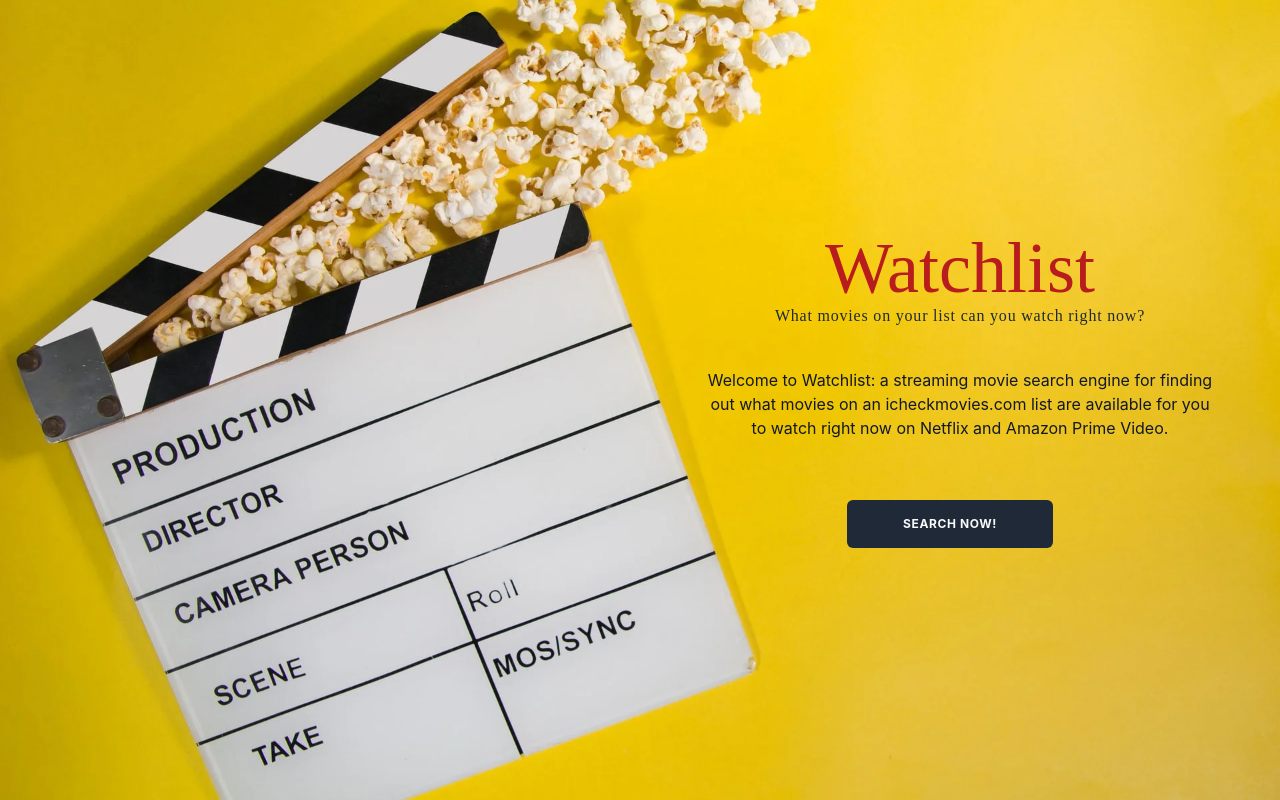
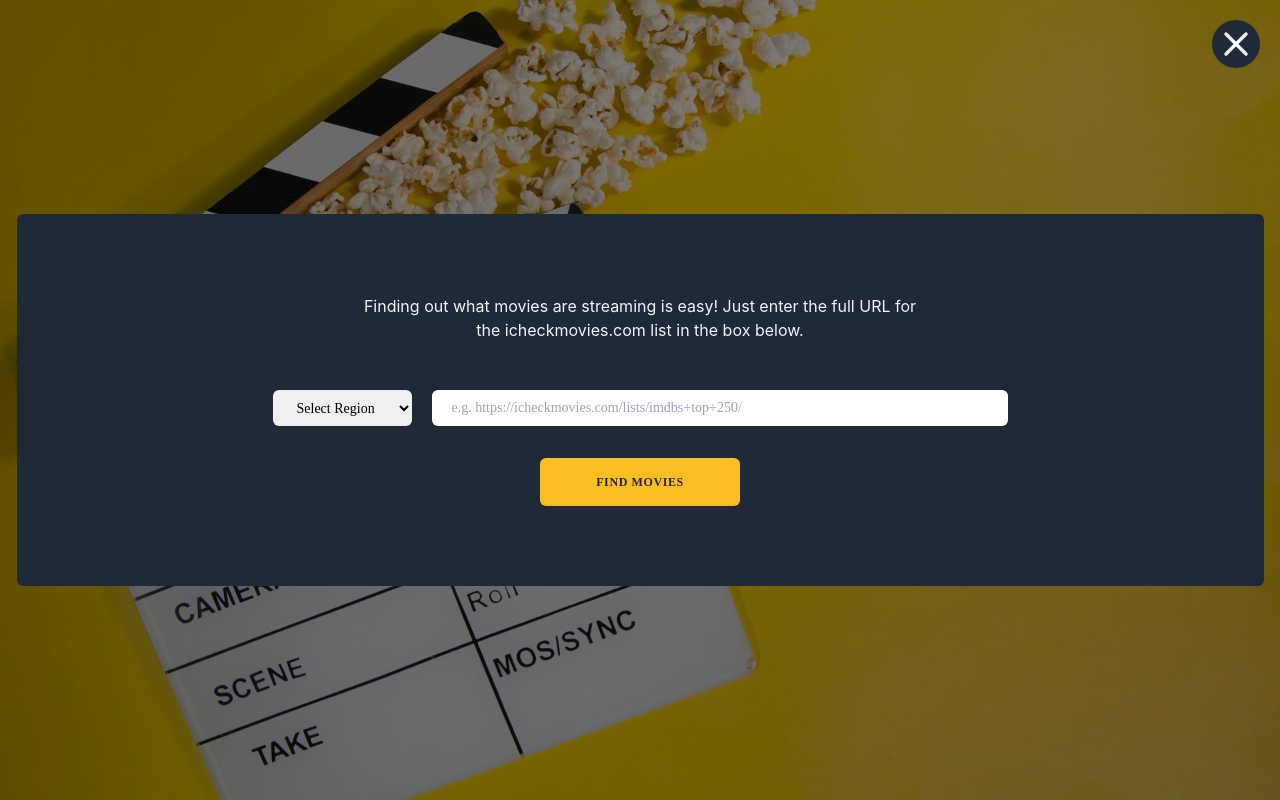
Before and after one commit to vitamins999/watchlist-2.0, a Next.js app: page / in a window 1280 px wide. Both pictures are taken after a click on the button "SEARCH NOW!". Built offline with nearby package versions, Linux system fonts and the light colour scheme.

Commit message:
designed search modal and hooked up basic form functionality

```diff
--- a/package.json
+++ b/package.json
@@ -10,7 +10,8 @@
   "dependencies": {
     "next": "10.2.2",
     "react": "17.0.2",
-    "react-dom": "17.0.2"
+    "react-dom": "17.0.2",
+    "react-hook-form": "^7.6.7"
   },
   "devDependencies": {
     "autoprefixer": "^10.2.5",
--- a/pages/index.js
+++ b/pages/index.js
@@ -1,12 +1,33 @@
+import { useState } from 'react';
+import { useForm } from 'react-hook-form';
+
 import Layout from '../components/layout';
 
 const HomePage = () => {
+  const [modalOpen, setModalOpen] = useState(false);
+
+  const {
+    register,
+    handleSubmit,
+    watch,
+    formState: { errors },
+  } = useForm();
+
+  const onSubmit = (data) => {
+    console.log(data);
+    setModalOpen(false);
+  };
+
+  const handleModalOpen = () => {
+    setModalOpen(true);
+  };
+
   const title = 'Home';
 
   return (
     <Layout title={title}>
-      <main className='h-screen w-full bg-watchlistPortrait lg:bg-watchlist iPadPro:bg-watchlistPortrait iPadProWidescreen:bg-watchlistPortrait iPad:bg-watchlistPortrait iPadWidescreen:bg-watchlistPortrait bg-center bg-cover bg-no-repeat flex flex-row justify-end'>
-        <div className='flex flex-col justify-center lg:items-end iPadProWidescreen:items-center xl:mr-16 2xl:mr-64 xs:-mt-0 -mt-28 iPadProWidescreen:mr-0'>
+      <main className='relative h-screen w-full bg-watchlistPortrait lg:bg-watchlist iPadPro:bg-watchlistPortrait iPadProWidescreen:bg-watchlistPortrait iPad:bg-watchlistPortrait iPadWidescreen:bg-watchlistPortrait bg-center bg-cover bg-no-repeat flex flex-row justify-end'>
+        <div className='flex flex-col justify-center lg:items-end iPadProWidescreen:items-center xl:mr-16 2xl:mr-64 xs:-mt-0 -mt-28 iPadProWidescreen:mr-0 z-0'>
           <div className='flex flex-col justify-center items-center'>
             <h1 className='font-headingMain text-5xl lg:text-7xl text-red-700'>
               Watchlist
@@ -14,18 +35,92 @@
             <h2 className='font-bodyMain text-sm lg:text-base text-gray-800 tracking-wider'>
               What movies on your list can you watch right now?
             </h2>
-            <p className='max-w-lg mt-10 text-sm lg:px-0 px-5 lg:text-base font-bodyWatchlist text-gray-900 text-center'>
+            <p className='max-w-lg mt-10 text-sm lg:px-0 px-5 lg:text-base font-bodyMain text-gray-900 text-center'>
               Welcome to Watchlist: a streaming movie search engine for finding
-              out what movies on an icheckmovies.com list are available for you
-              to watch right now on Netflix and Amazon Prime Video.
+              out what movies on an{' '}
+              <a
+                className='underline text-blue-700'
+                href='https://icheckmovies.com/'
+                rel='noreferrer noopener'
+                target='_blank'
+              >
+                icheckmovies.com
+              </a>{' '}
+              list are available for you to watch right now on Netflix and
+              Amazon Prime Video.
             </p>
             <div className='flex lg:flex-row flex-col lg:py-5 mt-10'>
-              <button className='py-4 px-14 lg:mr-5 mb-5 lg:mb-0 rounded-md uppercase font-bold text-xs tracking-wider bg-gray-800 text-gray-50 transition duration-150 hover:bg-gray-50 hover:text-gray-800 font-bodyEandE focus:outline-none'>
+              <button
+                onClick={handleModalOpen}
+                className='py-4 px-14 mb-5 lg:mb-0 rounded-md uppercase font-bold text-xs tracking-wider bg-gray-800 text-gray-50 transition duration-150 hover:bg-gray-50 hover:text-gray-800 focus:outline-none font-buttonText'
+              >
                 Search Now!
               </button>
             </div>
           </div>
         </div>
+        {modalOpen && (
+          <>
+            <div className='absolute h-screen w-full bg-black bg-opacity-50'>
+              <button
+                onClick={() => setModalOpen(false)}
+                className='absolute top-5 right-5 bg-gray-800 rounded-full p-1 cursor-pointer z-20 focus:outline-none hover:bg-gray-700 transition duration-150'
+              >
+                <svg
+                  className='w-10 h-10 text-gray-50 z-10'
+                  fill='none'
+                  stroke='currentColor'
+                  viewBox='0 0 24 24'
+                  xmlns='http://www.w3.org/2000/svg'
+                >
+                  <path
+                    strokeLinecap='round'
+                    strokeLinejoin='round'
+                    strokeWidth='2'
+                    d='M6 18L18 6M6 6l12 12'
+                  ></path>
+                </svg>
+              </button>
+            </div>
+            <div className='w-full h-screen absolute flex justify-center items-center'>
+              <form
+                className={`bg-gray-800 py-20 px-64 rounded-md flex flex-col items-center`}
+                onSubmit={handleSubmit(onSubmit)}
+              >
+                <p className='pb-12 max-w-xl text-center text-gray-100'>
+                  Finding out what movies are streaming is easy! Just enter the
+                  full URL for the icheckmovies.com list in the box below.
+                </p>
+                <div className='flex'>
+                  <select
+                    className='mr-5 py-2 px-5 text-sm rounded-md font-bodyMain'
+                    required
+                    {...register('region')}
+                  >
+                    <option value='' hidden>
+                      Select Region
+                    </option>
+                    <option value='GB'>GB</option>
+                    <option value='US'>US</option>
+                  </select>
+                  <input
+                    type='text'
+                    className='py-2 px-5 rounded-md w-144 font-bodyMain text-sm'
+                    placeholder='e.g. https://icheckmovies.com/lists/imdbs+top+250/'
+                    {...register('linkURL')}
+                    required
+                  />
+                </div>
+                <button
+                  className='py-4 px-14 mt-8 rounded-md uppercase font-bold text-xs tracking-wider bg-yellow-400 text-gray-800 transition duration-150 hover:bg-gray-100 focus:outline-none font-buttonText'
+                  type='submit'
+                >
+                  Find movies
+                </button>
+              </form>
+            </div>{' '}
+          </>
+        )}
       </main>
     </Layout>
   );
--- a/styles/globals.css
+++ b/styles/globals.css
@@ -4,6 +4,7 @@
 
 @import url('https://fonts.googleapis.com/css2?family=Permanent+Marker&display=swap');
 @import url('https://fonts.googleapis.com/css2?family=Overpass:ital,wght@0,100;0,200;0,300;0,400;0,600;0,700;0,800;0,900;1,100;1,200;1,300;1,400;1,600;1,700;1,800;1,900&display=swap');
+@import url('https://fonts.googleapis.com/css2?family=Montserrat:ital,wght@0,100;0,200;0,300;0,400;0,500;0,600;0,700;0,800;0,900;1,100;1,200;1,300;1,400;1,500;1,600;1,700;1,800;1,900&display=swap');
 
 @layer base {
   html {
--- a/tailwind.config.js
+++ b/tailwind.config.js
@@ -8,6 +8,7 @@
       fontFamily: {
         bodyMain: ['Overpass'],
         headingMain: ['Permanent Marker'],
+        buttonText: ['Montserrat'],
       },
       spacing: {
         84: '21rem',
```
Also changed, not shown: 1 other file (tests, documents, lock files or other folders).
